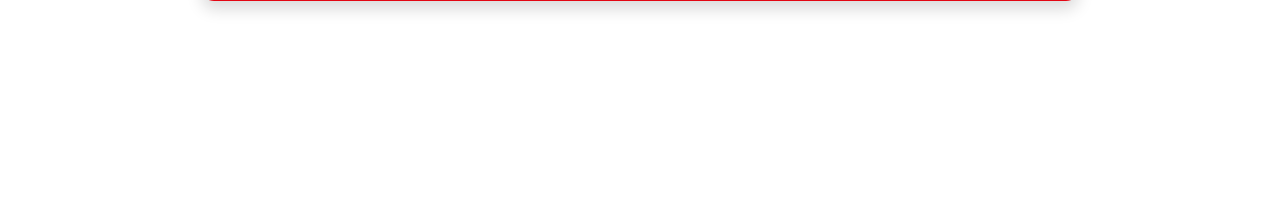
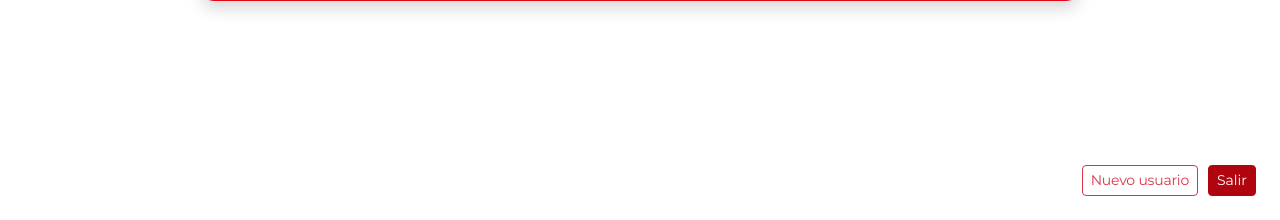
Before and after one commit to JBSoftwareDev/firequote-django, a Django app: page / in a window 1280 px wide. Shown: the part 580-800 px from the top of the page. Run offline with Django 5.2, Linux system fonts and the light colour scheme; a user stored in the database is signed in.

Commit message:
Fix home action buttons

```diff
--- a/firequote/quotes/templates/quotes/home.html
+++ b/firequote/quotes/templates/quotes/home.html
@@ -1,11 +1,10 @@
 {% load static %}
 <!DOCTYPE html>
 <html lang="es">
-<link rel="icon" type="image/x-icon" href="{% static 'images/icon.ico' %}">
 <head>
     <meta charset="UTF-8">
     <title>FireQuote</title>
-
+    <link rel="icon" type="image/x-icon" href="{% static 'images/icon.ico' %}">
     <link rel="preconnect" href="https://fonts.googleapis.com">
     <link rel="preconnect" href="https://fonts.gstatic.com" crossorigin>
     <link href="https://fonts.googleapis.com/css2?family=Montserrat:wght@400;500;600;700&display=swap" rel="stylesheet">
@@ -46,5 +45,20 @@
     <a href="{% url 'quote_form' %}" class="btn btn-primary home-btn w-100">Generar Cotización</a>
 </div>
 
+<div class="home-actions">
+    {% if user.is_superuser or user.groups.all %}
+        <a href="{% url 'invite_user' %}" class="btn btn-outline-danger btn-sm">
+            Nuevo usuario
+        </a>
+    {% endif %}
+
+    <form method="POST" action="{% url 'logout' %}" style="display:inline;">
+        {% csrf_token %}
+        <button type="submit" class="btn btn-delete btn-sm">
+            Salir
+        </button>
+    </form>
+</div>
+
 </body>
 </html>
--- a/firequote/static/css/styles.css
+++ b/firequote/static/css/styles.css
@@ -68,3 +68,25 @@ h4 {
     background-color: #b0050f;
     border-color: #b0050f;
 }
+
+.home-actions {
+    position: fixed;
+    right: 24px;
+    bottom: 24px;
+    z-index: 9999;
+    display: flex;
+    gap: 10px;
+    align-items: center;
+}
+
+.btn-delete {
+    background-color: #b0050f;
+    border-color: #b0050f;
+    color: #ffffff;
+}
+
+.btn-delete:hover {
+    background-color: #85040b;
+    border-color: #85040b;
+    color: #ffffff;
+}
```
